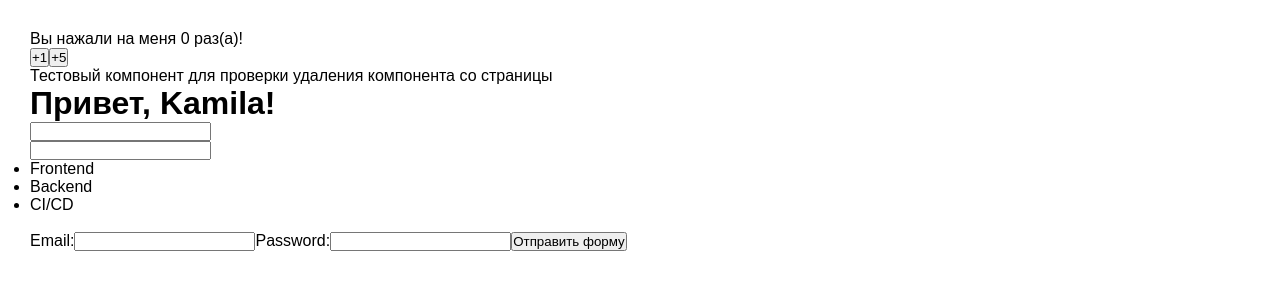
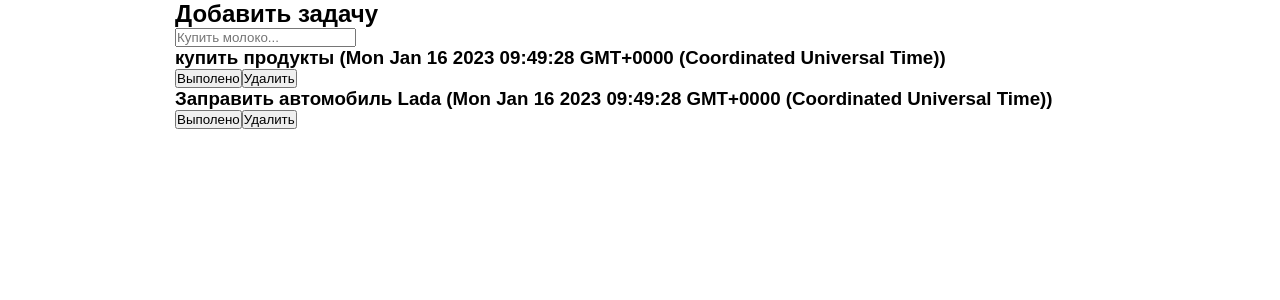
Before and after one commit to ctg-tat/todo-react, a React (Vite) app: page / in a window 1280 px wide. Shown: the top 300 px of the page. Built offline with nearby package versions, Linux system fonts and the light colour scheme.

Commit message:
Add basic functions

```diff
--- a/src/App.jsx
+++ b/src/App.jsx
@@ -1,99 +1,106 @@
 import { useState, useEffect } from "react"
-
-const UseEffectComponent = () => {
-  useEffect(() => {
-    return () => console.log("Компонент был удален!");
-  }, []);
-
-  return(
-    <div>
-      Тестовый компонент для проверки удаления компонента со страницы
-    </div>
-  )
-}
 
 const App = () => {
 
-  const [count, setCount] = useState(0);
-  const [name, setName] = useState("Kamila");
+  // Состоянии задач
+  const[todos, setTodos] = useState([
+    {
+      id: "1",
+      name: "купить продукты",
+      date: new Date(),
+      checked: false,
+    },
+    {
+      id: "2",
+      name: "Заправить автомобиль Lada",
+      date: new Date(),
+      checked: false,
+    }
+  ]);
 
-  const [skills, setSkills] = useState(['Frontend', 'Backend', 'CI/CD']);
+  // Значение поля
+  const [value, SetValue] = useState('');
 
-  const [form, setForm] = useState({
-    email: "",
-    password: "",
-  });
+  // Функция обновления значени
+  const onChangeHandle = (e) => {
+    SetValue(e.target.value);
+  }
 
-  const [a, setA] = useState(0);
+  // Функция добавления задачи
+  const onSubmitHandle = (e) => {
+    e.preventDefault();
 
-  useEffect(() => {
-    console.log('useEffect()');
-  }, [count, form]);
+    setTodos((prevState) => {
+      prevState = [...prevState];
+      prevState.push({
+        id: Date.now(),
+        name: value,
+        date: new Date(),
+        checked: false,
+      });
+      return prevState;
+    });
 
-  const onChangeHandle = (e) => {
-    setName(e.target.value);
-    setCount(e.target.value.length);
-  };
+    SetValue('');
+  }
 
-  const onSubmitAddSkill = (e) => {
-    if(e.keyCode === 13){
+  // Смена статуса
+  const onCheckedToggle = (id) => {
+    setTodos((prevState) => {
+      prevState = [...prevState];
+      prevState = prevState.map((todo) => {
+        if(todo.id === id){
+          return {
+            ...todo,
+            checked: !todo.checked
+          }
+        }
+        return todo;
+      });
+      return prevState;
+    })
+  }
 
-      const a = e.target.value;
-      e.target.value = '';
-      setSkills((prevState)  => {
-        return [...prevState, a];
-      });
-
-    }
-  };
-
-  const onChangeFormHandle = (e) => {
-    setForm((prevState) => {
-      prevState = {...prevState};
-
-      prevState[e.target.name] = e.target.value;
-
+  // Функция удаления
+  const onDeleteTodoById = (id) => {
+    setTodos((prevState) => {
+      prevState = [...prevState];
+      prevState = prevState.filter((todo) => todo.id !== id);
       return prevState;
     });
   }
 
   return(
-    <div>
-      <p>Вы нажали на меня {count} раз(а)!</p>
-      <button onClick={() => setCount((prevState) => prevState+1)}>+1</button>
-      <button onClick={() => setCount(count+5)}>+5</button>
+    <div className="layout">
+      <div>
+        <form onSubmit={(e) => onSubmitHandle(e)}>
+          <h2>Добавить задачу</h2>
+          <input type="text" placeholder="Купить молоко..." onChange={(e) => onChangeHandle(e)} value={value}/>
+        </form>
+      </div>
 
-      <br />
+    {/* Все задачи */}
+      <div>
+        {/* Одна задача */}
+        {
+          todos.map((todo) => {
+            return(
+              <div>
+                <h3>{todo.name} ({todo.date.toString()})</h3>
+                <div>
+                  <button onClick={() => onCheckedToggle(todo.id)}>
+                    {
+                      todo.checked ? "Не выполнено" : "Выполено"
+                    }
+                  </button>
+                  <button onClick={() => onDeleteTodoById(todo.id)}>Удалить</button>
+                </div>
+              </div>
+            )
+          })
+        }
 
-      {
-        count >= 10 ? <h1>Компонент больше не доступен</h1> : <UseEffectComponent />
-      }
-
-      <h1>
-        Привет, {name}!
-      </h1>
-      <input type="text" onChange={(e) => onChangeHandle(e)} />
-
-      <br />
-
-      <input type="text" onKeyDown={(e) => onSubmitAddSkill(e)} />
-      <ul>
-          {
-            skills.map((skill) =>  <li>{skill}</li>)
-          }
-      </ul>
-
-      <br />
-
-      <form onSubmit={(e) => e.preventDefault()}>
-          <label>Email:</label>
-          <input type="email" name="email" onChange={(e) => onChangeFormHandle(e)} value={form.email}/>
-
-          <label>Password:</label>
-          <input type="password" name="password" onChange={(e) => onChangeFormHandle(e)} value={form.password}/>
-
-          <button type="submit">Отправить форму</button>
-      </form>
+      </div>
     </div>
   )
 }
--- a/src/index.css
+++ b/src/index.css
@@ -10,5 +10,10 @@ body{
   font-size: 16px;
   font-family: sans-serif;
   font-weight: 400;
-  padding: 30px;
 }
+
+.layout{
+  max-width: 960px;
+  margin: 0 auto;
+  padding: 0 15px;
+}
```
